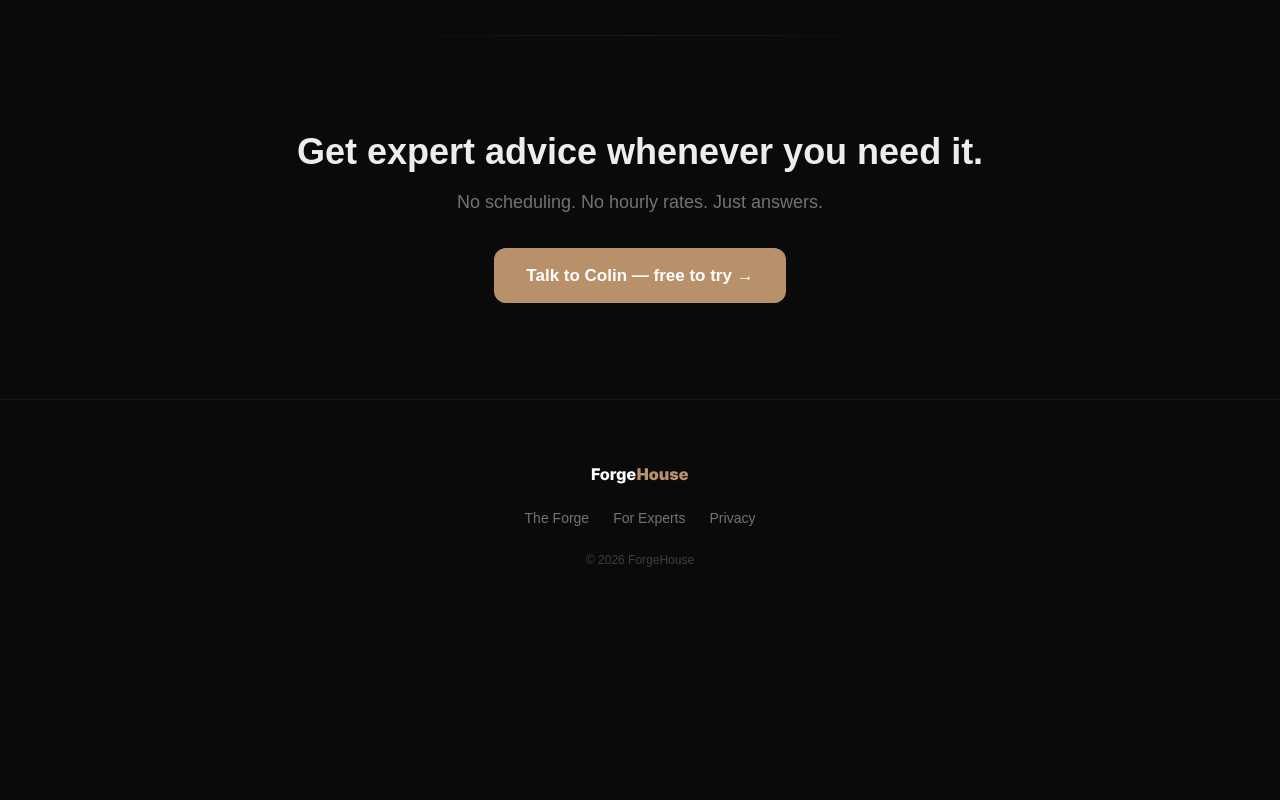
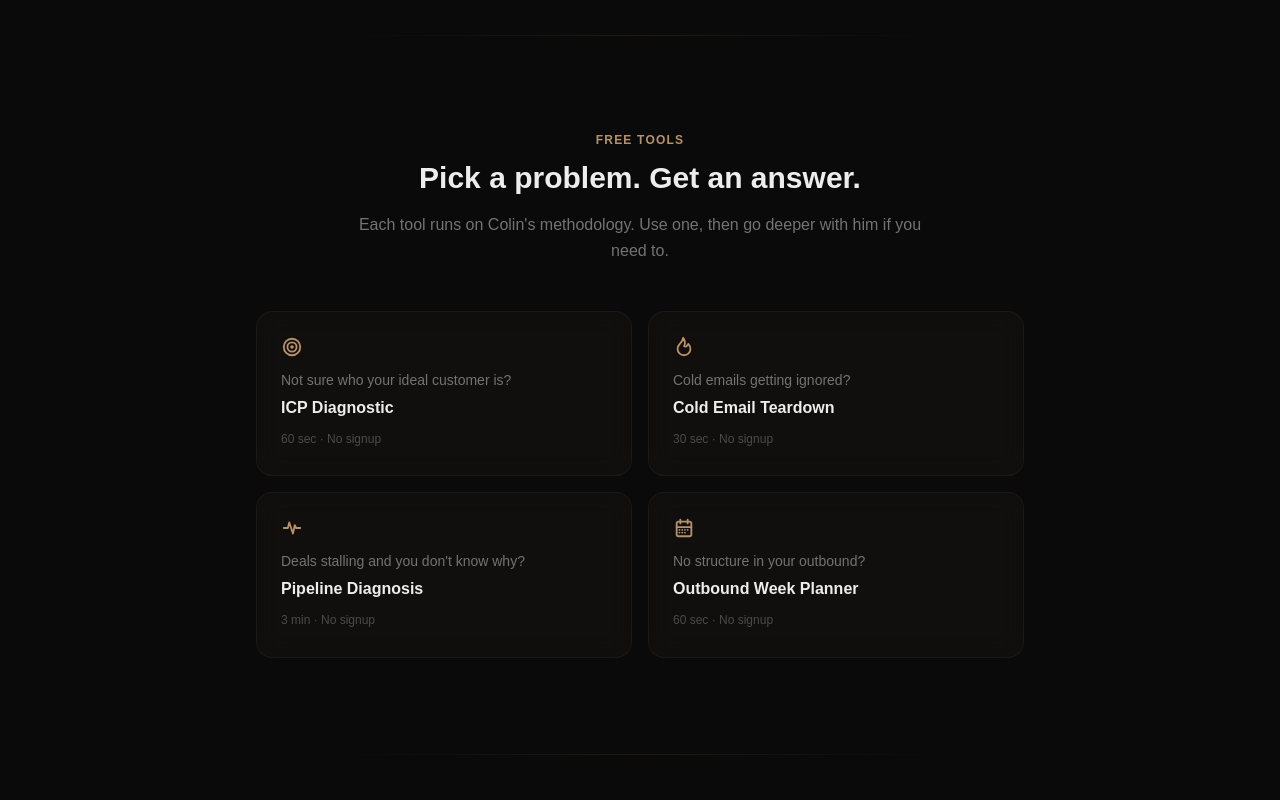
Before and after one commit to Apex-Sudo/forgehouse-site, a Next.js app: page / in a window 1280 px wide. Shown: the part 2420-3220 px from the top of the page. Before the commit the page ends 3052 px from the top, so only its background shows below. Built offline with nearby package versions, Linux system fonts and the light colour scheme; no server answers.

Commit message:
Add free tools section to landing page with pain-point framing
- Tools now visible on homepage (previously buried on /tools)
- Problem-first copy: 'Not sure who your ideal customer is?' etc.
- 2x2 grid, links to each tool, no signup required
- Based on user feedback (OBrien, Solopreneurs Lab)

```diff
--- a/src/app/page.tsx
+++ b/src/app/page.tsx
@@ -3,6 +3,7 @@ import Link from "next/link";
 import InlineChat from "@/components/InlineChat";
 import Image from "next/image";
 import { ChatCircleDots, PlugsConnected } from "@phosphor-icons/react";
+import { IconTarget, IconFlame, IconActivityHeartbeat, IconCalendarWeek } from "@tabler/icons-react";
 
 export default function Home() {
   return (
@@ -102,6 +103,33 @@ export default function Home() {
       {/* Divider */}
       <div className="max-w-[600px] mx-auto h-px bg-gradient-to-r from-transparent via-amber/[0.12] to-transparent" />
 
+      {/* Free Tools - pain point framing */}
+      <section className="px-6 py-24">
+        <div className="max-w-3xl mx-auto">
+          <p className="text-xs font-semibold text-amber uppercase tracking-widest text-center mb-3">Free tools</p>
+          <h2 className="text-2xl md:text-3xl font-bold mb-4 text-center">Pick a problem. Get an answer.</h2>
+          <p className="text-muted text-center text-[16px] mb-12 max-w-xl mx-auto">Each tool runs on Colin&apos;s methodology. Use one, then go deeper with him if you need to.</p>
+          <div className="grid sm:grid-cols-2 gap-4">
+            {[
+              { icon: IconTarget, title: "ICP Diagnostic", pain: "Not sure who your ideal customer is?", href: "/tools/icp-diagnostic", time: "60 sec" },
+              { icon: IconFlame, title: "Cold Email Teardown", pain: "Cold emails getting ignored?", href: "/tools/cold-email-teardown", time: "30 sec" },
+              { icon: IconActivityHeartbeat, title: "Pipeline Diagnosis", pain: "Deals stalling and you don't know why?", href: "/tools/pipeline-diagnosis", time: "3 min" },
+              { icon: IconCalendarWeek, title: "Outbound Week Planner", pain: "No structure in your outbound?", href: "/tools/outbound-planner", time: "60 sec" },
+            ].map((tool) => (
+              <Link key={tool.href} href={tool.href} className="glass-card p-6 hover:border-amber/20 transition group">
+                <tool.icon size={22} className="text-amber mb-3" />
+                <p className="text-muted text-sm mb-1.5">{tool.pain}</p>
+                <h3 className="text-base font-semibold group-hover:text-amber transition mb-1">{tool.title}</h3>
+                <span className="text-xs text-muted/60">{tool.time} · No signup</span>
+              </Link>
+            ))}
+          </div>
+        </div>
+      </section>
+
+      {/* Divider */}
+      <div className="max-w-[600px] mx-auto h-px bg-gradient-to-r from-transparent via-amber/[0.12] to-transparent" />
+
       {/* CTA */}
       <section className="px-6 py-24">
         <div className="max-w-4xl mx-auto text-center">
```
